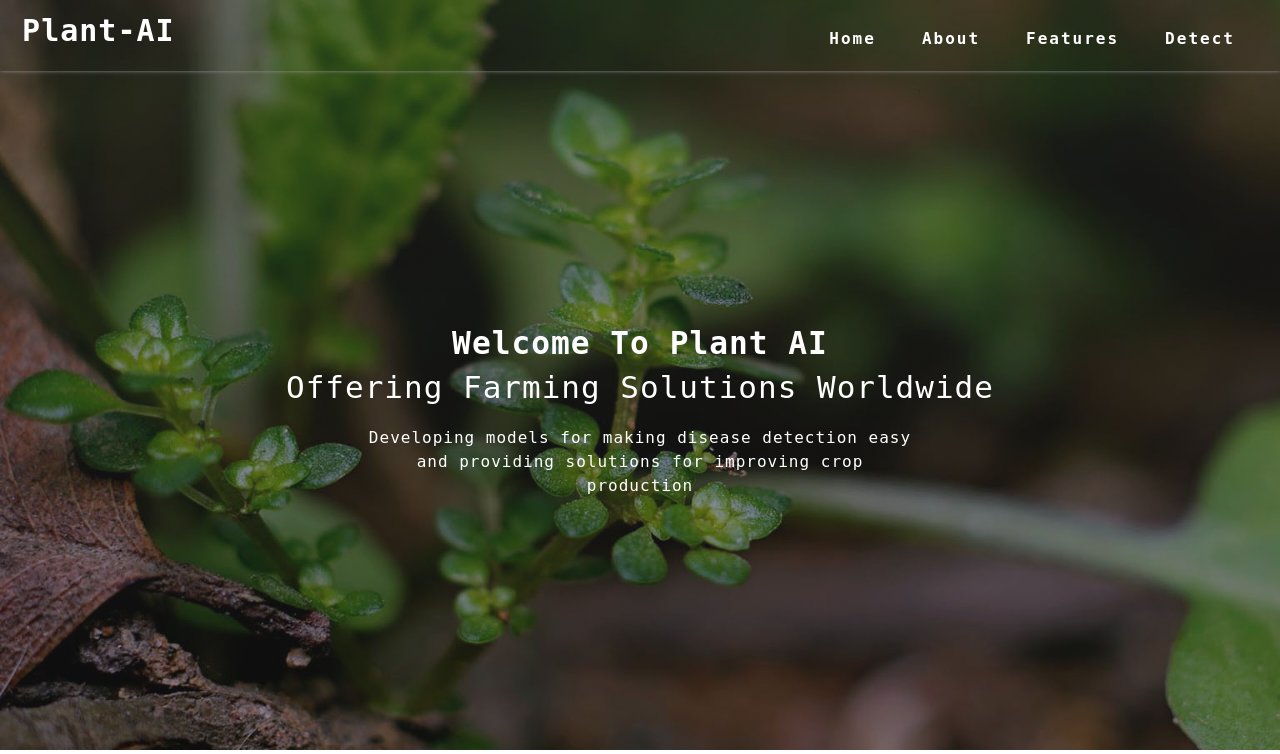
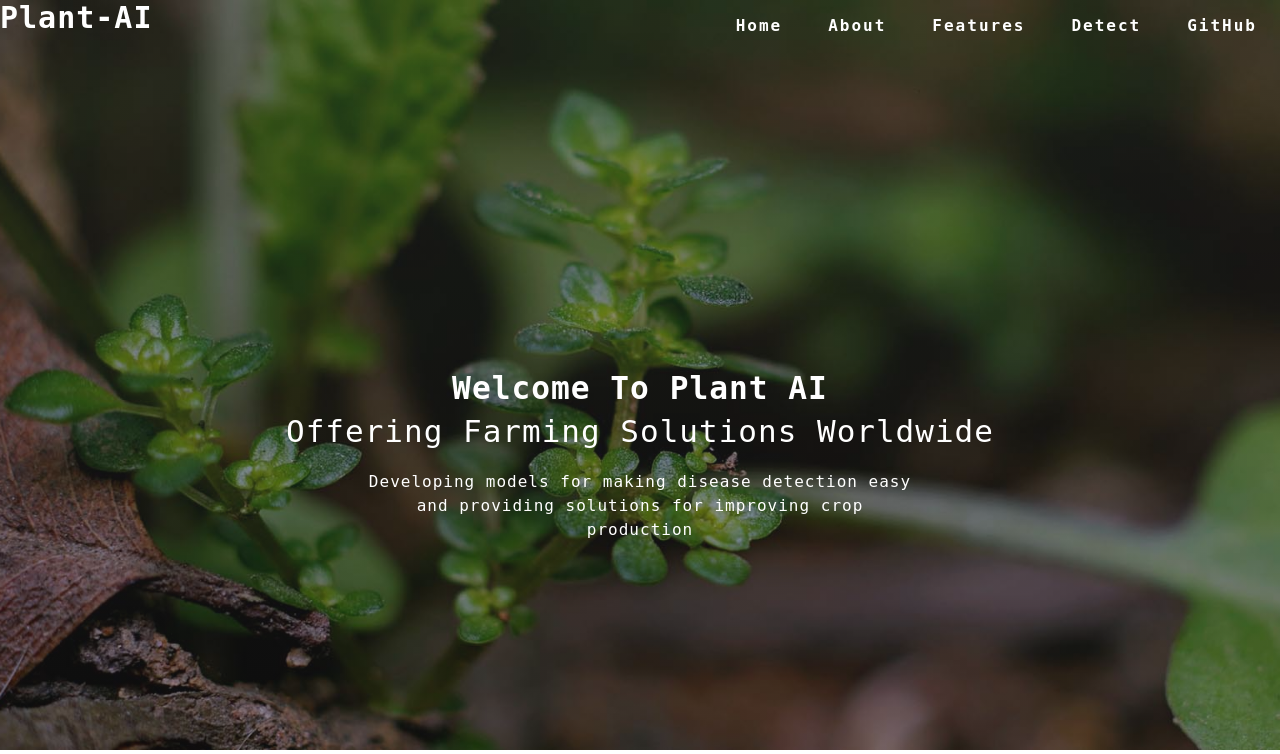
Before and after one commit to Kaus1kC0des/Plant-Disease-Classification, a Flask app: page / in a window 1280 px wide. Shown: the top 754 px of the page. Run offline with Flask 3, Linux system fonts and the light colour scheme; some libraries are stand-ins or nearby versions.

Commit message:
Added GitHub Link

```diff
--- a/Flask/templates/index.html
+++ b/Flask/templates/index.html
@@ -27,7 +27,7 @@
 <body>
   <div class="main-top" id="home">
     <!-- header -->
-    <div class="headder-top">
+    <div class="header-top">
       <!-- nav -->
       <nav>
         <div id="logo">
@@ -40,6 +40,7 @@
           <li><a href="#about">About</a></li>
           <li><a href="#features">Features</a></li>
           <li><a href="#test">Detect</a></li>
+            <li><a href="https://github.com/Kaus1kC0des/Plant-Disease-Classification" target="_blank">GitHub</a></li>
         </ul>
       </nav>
       <!-- //nav -->
```
